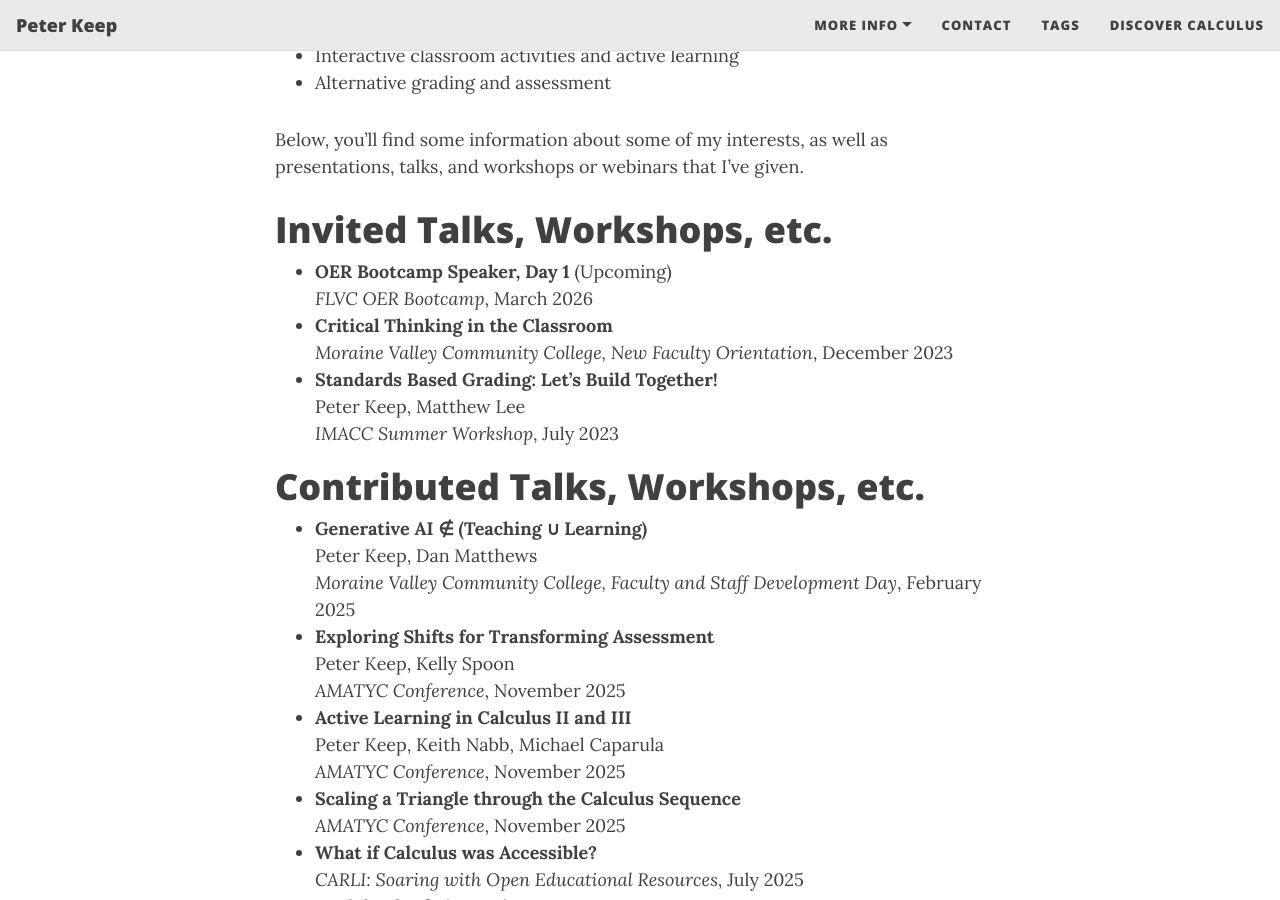
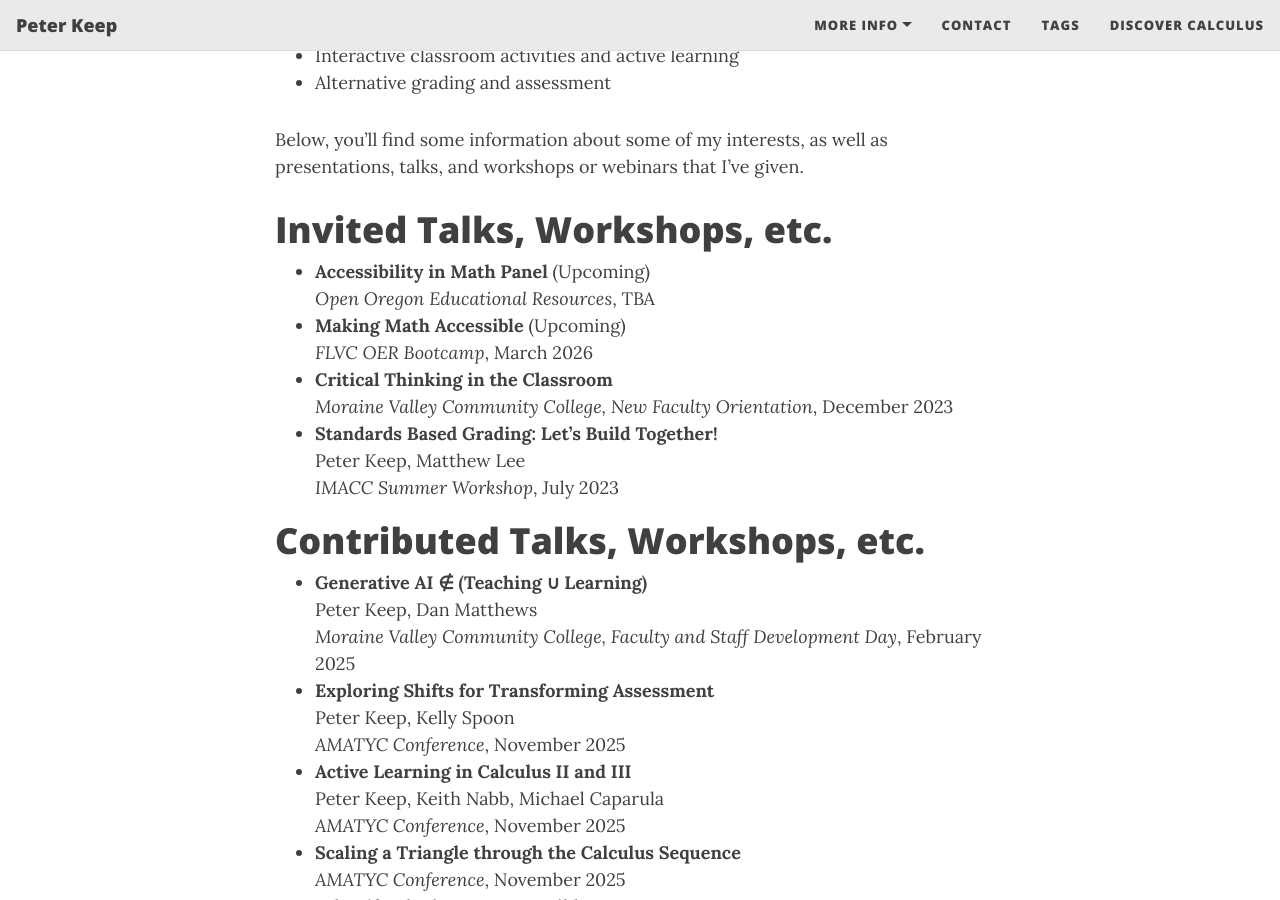
Before and after one commit to peterkeep/peterkeep.github.io, a Jekyll site: the page built from talks.md, in a window 1280 px wide and 900 px high, scrolled down 708 px. Built offline with Jekyll 4.4.1, drawn with Linux system fonts in a browser that asks for light colours.

Commit message:
Added accessibility panel and FLVC title

```diff
--- a/talks.md
+++ b/talks.md
@@ -17,7 +17,9 @@ Below, you'll find some information about some of my interests, as well as prese
 
 # Invited Talks, Workshops, etc.
 
-* **OER Bootcamp Speaker, Day 1** (Upcoming)\\
+* **Accessibility in Math Panel** (Upcoming)\\
+*Open Oregon Educational Resources*, TBA
+* **Making Math Accessible** (Upcoming)\\
 *FLVC OER Bootcamp*, March 2026
 * **Critical Thinking in the Classroom**\\
 *Moraine Valley Community College, New Faculty Orientation*, December 2023
```
